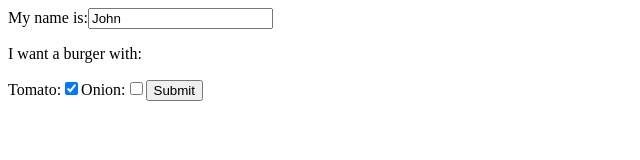
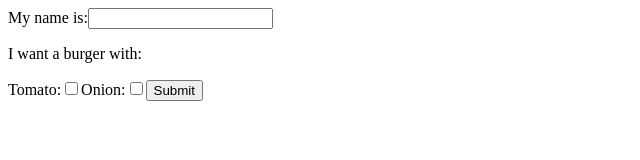
Before and after one commit to iLanceArea/MOBPROG-IT252-react-w3schools, a React (Vite) app in the folder my-react-app/: page / in a window 1280 px wide. Shown: the top 160 px of the page, without its empty margins (0-640 px from the left). Built offline with nearby package versions, Linux system fonts and the light colour scheme.

Commit message:
W3Schools Checkbox C2

```diff
--- a/my-react-app/src/main.jsx
+++ b/my-react-app/src/main.jsx
@@ -2,11 +2,7 @@ import { useState } from 'react';
 import { createRoot } from 'react-dom/client';
 
 function MyForm() {
-  const [inputs, setInputs] = useState({
-    firstname: 'John',
-    tomato: true,
-    onion: false
-  });
+  const [inputs, setInputs] = useState({});
 
   const handleChange = (e) => {
     const target = e.target;
```
